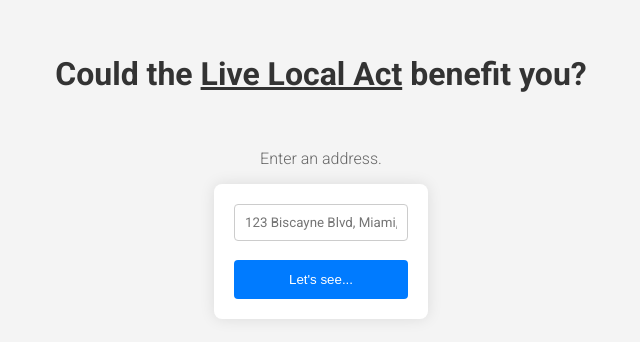
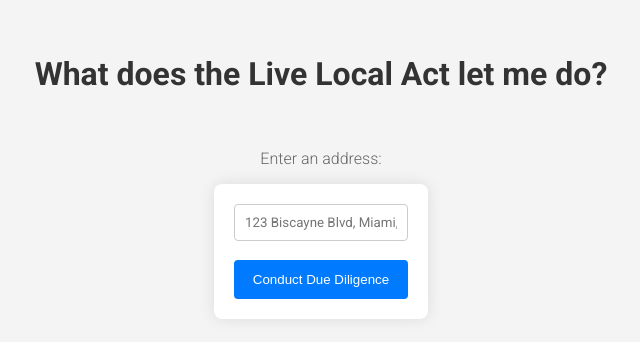
Before and after one commit to oyoops/sb102bot, a website: page public/index.html in a window 1280 px wide. Shown: the part 214-556 px from the top of the page, without its empty margins (319-959 px from the left). Drawn offline with Linux system fonts and the light colour scheme.

Commit message:
linguistix

```diff
--- a/public/index.html
+++ b/public/index.html
@@ -118,20 +118,20 @@
 </head>
 
 <body>
-    <h1>Could the <u>Live Local Act</u> benefit you?</h1>
+    <h1 id="mainHeader">What does the <b>Live Local Act</b> let me do?</h1>
 
     <div id="initialContent">
-        <p><br>Enter an address.</p>
+        <p><br>Enter an address:</p>
         <form id="searchForm">
             <input type="text" id="addressInput" placeholder="123 Biscayne Blvd, Miami, FL'">
             <br><br>
-            <button type="submit">Let's see...</button>
+            <button type="submit">Conduct Due Diligence</button>
         </form>
     </div>
 
     <div id="result"></div>
-    <div class="loading">Underwriting your site...</div>
-    <button id="tryAgainButton" style="display: none;">Try Again</button>
+    <div class="loading">Underwriting</div>
+    <button id="tryAgainButton" style="display: none;">Analyze another property</button>
 
     <script src="script.js"></script>
 </body>
```
